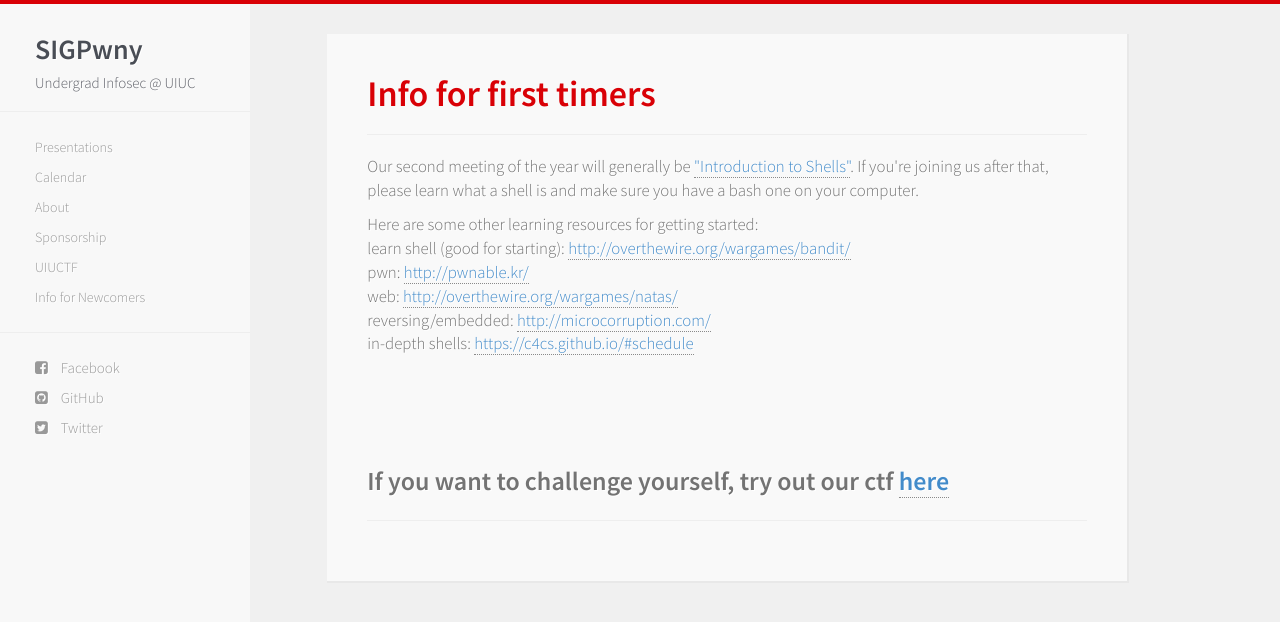
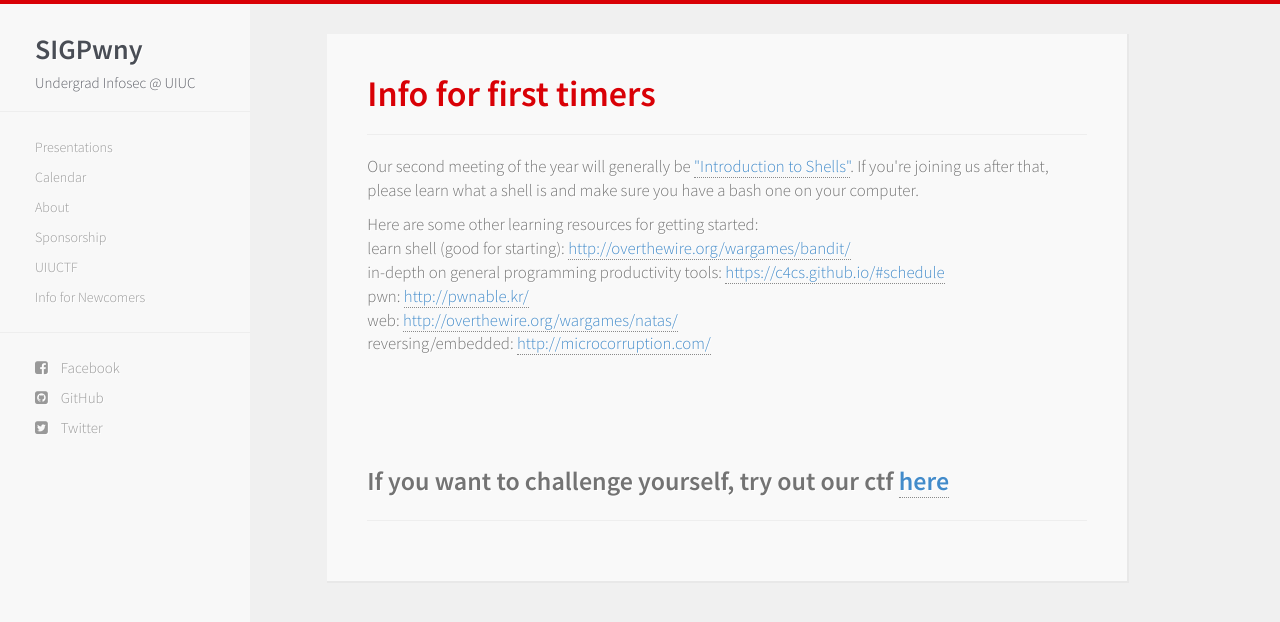
Before and after one commit to sigpwny/sigpwny.github.io-archive, a Jekyll site: the page newcomers.html, which Jekyll copies as it is, in a window 1280 px wide. Shown: the top 622 px of the page. Built offline with Jekyll 4.4.1, drawn with Linux system fonts in a browser that asks for light colours; nearby versions of some CDN libraries.

Commit message:
automated

```diff
--- a/newcomers.html
+++ b/newcomers.html
@@ -69,10 +69,10 @@
 
       <p>Here are some other learning resources for getting started:<br />
       learn shell (good for starting): <a href = "http://overthewire.org/wargames/bandit/">http://overthewire.org/wargames/bandit/</a><br />
+      in-depth on general programming productivity tools: <a href="https://c4cs.github.io/#schedule">https://c4cs.github.io/#schedule</a></br>
       pwn: <a href = "http://pwnable.kr/">http://pwnable.kr/</a><br />
       web: <a href = "http://overthewire.org/wargames/natas/">http://overthewire.org/wargames/natas/</a><br>
       reversing/embedded: <a href = "http://microcorruption.com/">http://microcorruption.com/</a><br>
-      in-depth shells: <a href="https://c4cs.github.io/#schedule">https://c4cs.github.io/#schedule</a></br>
       <br></br>
       <br></br>
       <p style="font-size:26px;"><b>If you want to challenge yourself, try out our ctf <a href="http://ctf.sigpwny.com/">here</a></b></p>
```
